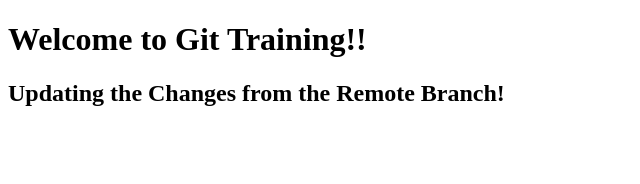
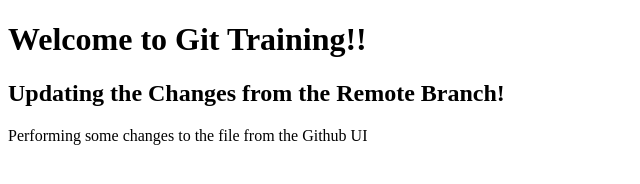
Before and after one commit to rohiiiit/git_sessions, a plain HTML site: page index.html in a window 1280 px wide. Shown: the whole page, without its empty margins (0-640 px from the left). Drawn offline with Linux system fonts and the light colour scheme.

Commit message:
Updating the File

```diff
--- a/index.html
+++ b/index.html
@@ -8,5 +8,6 @@
 <body>
     <h1>Welcome to Git Training!!</h1>
     <h2>Updating the Changes from the Remote Branch!</h2>
+    <p>Performing some changes to the file from the Github UI</p>
 </body>
 </html>
```
